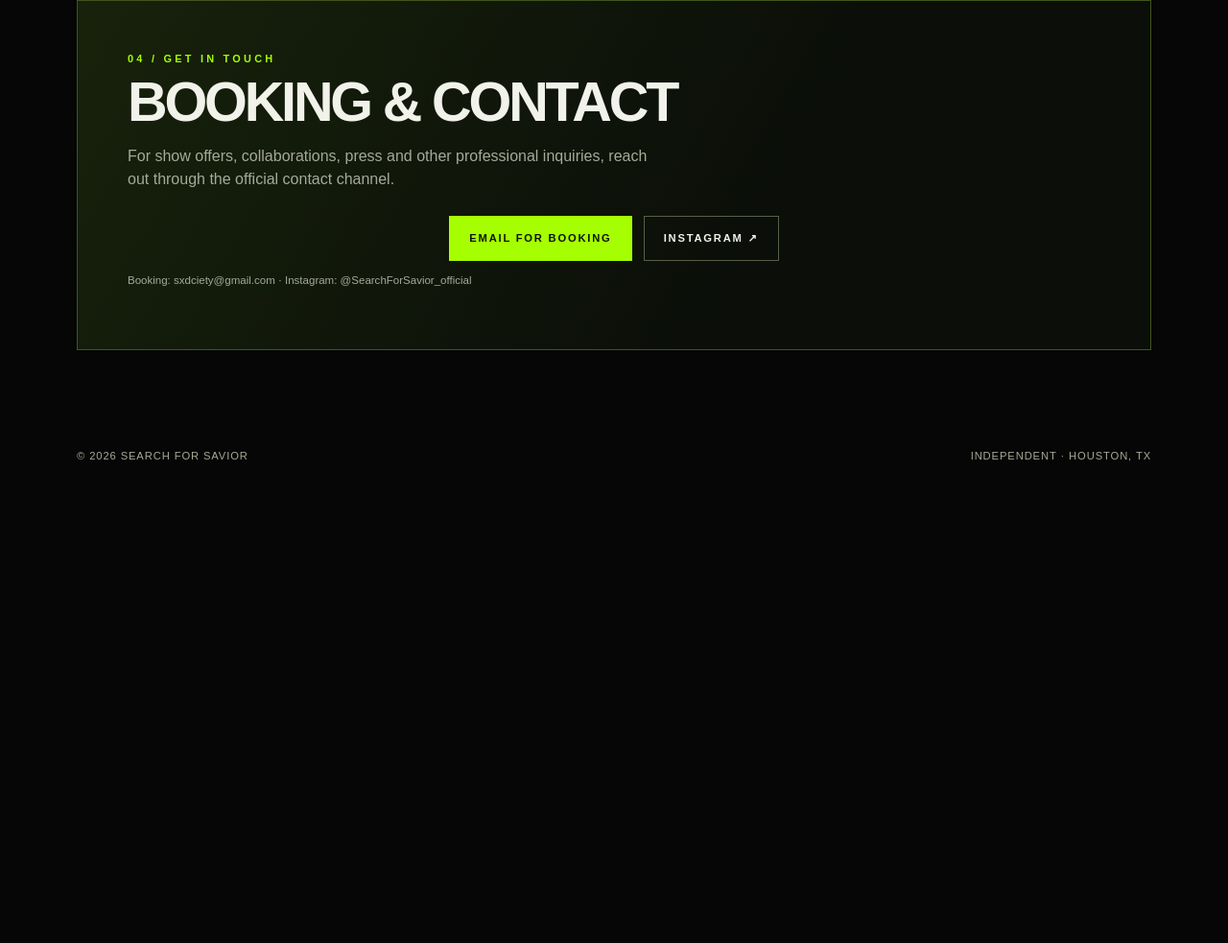
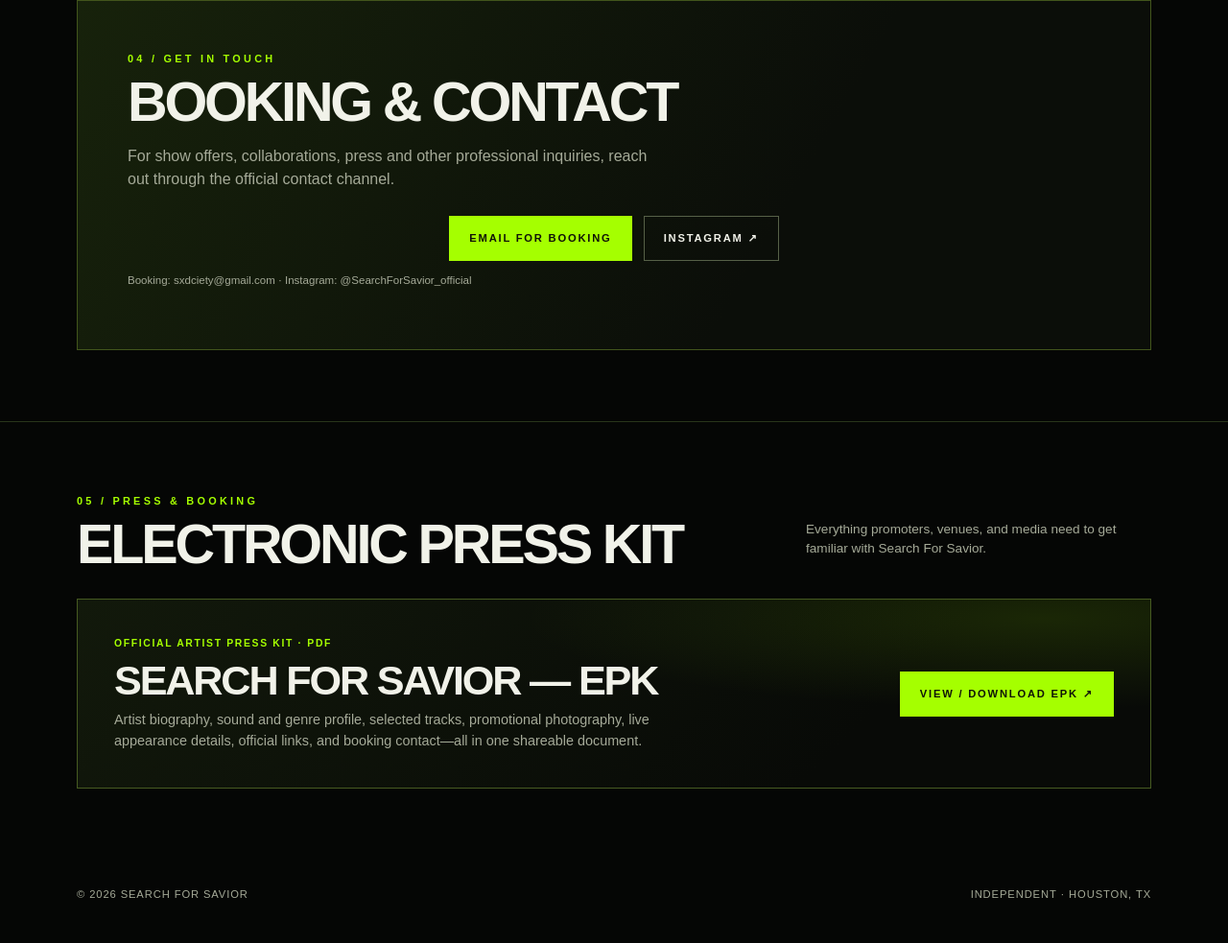
Before and after one commit to josivergara/Search-for-savior, a plain HTML site: page index.html in a window 1280 px wide. Shown: the part 4596-5579 px from the top of the page at 96% size. Before the commit the page ends 5122 px from the top, so only its background shows below. Drawn offline with Linux system fonts and the light colour scheme.

Commit message:
Add files via upload

```diff
--- a/index.html
+++ b/index.html
@@ -150,6 +150,16 @@ background:linear-gradient(135deg,rgba(22,29,13,.97),rgba(7,9,7,.98));box-shadow
 .event-ticket-note{color:var(--muted);font-size:.77rem;line-height:1.5;margin:12px 0 0}
 @media(max-width:760px){.event-feature{grid-template-columns:1fr;padding:12px}.event-poster img{max-height:none;object-fit:contain}.event-info{padding:16px 8px 10px}}
 
+
+/* Downloadable electronic press kit */
+.epk-feature{display:grid;grid-template-columns:1fr auto;align-items:center;gap:22px;padding:clamp(22px,4vw,38px);
+border:1px solid #465a21;background:radial-gradient(ellipse at 90% 10%,rgba(132,205,0,.15),transparent 38%),linear-gradient(135deg,#12190b,#080a07 72%)}
+.epk-feature h3{font-size:clamp(1.7rem,4vw,2.7rem);line-height:.95;letter-spacing:-.05em;text-transform:uppercase;margin:10px 0}
+.epk-feature p{color:var(--muted);font-size:.9rem;max-width:560px;margin:0}
+.epk-meta{color:var(--acid);font-size:.65rem;font-weight:900;letter-spacing:.16em;text-transform:uppercase}
+.epk-action{white-space:nowrap}
+@media(max-width:700px){.epk-feature{grid-template-columns:1fr}.epk-action{width:100%;text-align:center}}
+
 </style></head>
 <body>
 <div class="slime-atmosphere" aria-hidden="true"></div>
@@ -217,5 +227,18 @@ background:linear-gradient(135deg,rgba(22,29,13,.97),rgba(7,9,7,.98));box-shadow
 <p>For show offers, collaborations, press and other professional inquiries, reach out through the official contact channel.</p>
 <div class="actions"><a class="btn" href="mailto:sxdciety@gmail.com">Email for booking</a><a class="btn alt" href="https://www.instagram.com/SearchForSavior_official/" target="_blank" rel="noopener">Instagram ↗</a></div>
 <p class="small">Booking: sxdciety@gmail.com · Instagram: @SearchForSavior_official</p></div></div></section>
-</main><footer class="wrap"><span>© <span id="year"></span> SEARCH FOR SAVIOR</span><span>INDEPENDENT · HOUSTON, TX</span></footer>
+</main>
+<section id="press-kit"><div class="wrap">
+  <div class="section-head"><div><div class="eyebrow">05 / Press & booking</div><h2>Electronic press kit</h2></div>
+  <p class="section-note">Everything promoters, venues, and media need to get familiar with Search For Savior.</p></div>
+  <div class="epk-feature">
+    <div><div class="epk-meta">Official artist press kit · PDF</div>
+      <h3>Search For Savior — EPK</h3>
+      <p>Artist biography, sound and genre profile, selected tracks, promotional photography, live appearance details, official links, and booking contact—all in one shareable document.</p>
+    </div>
+    <a class="btn epk-action" href="Search_For_Savior_Official_EPK.pdf" target="_blank" rel="noopener">View / download EPK ↗</a>
+  </div>
+</div></section>
+
+<footer class="wrap"><span>© <span id="year"></span> SEARCH FOR SAVIOR</span><span>INDEPENDENT · HOUSTON, TX</span></footer>
 <script>document.getElementById('year').textContent=new Date().getFullYear();</script></body></html>
```
Also changed, not shown: 1 other file.
